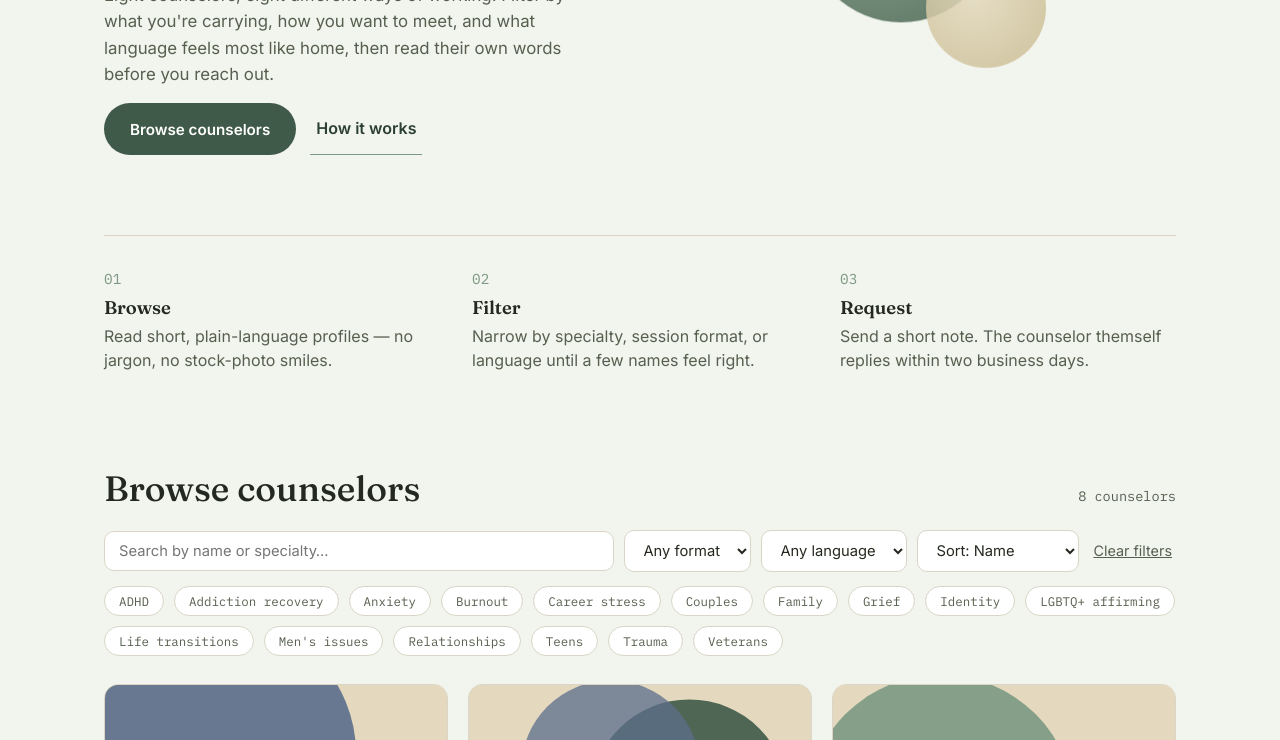
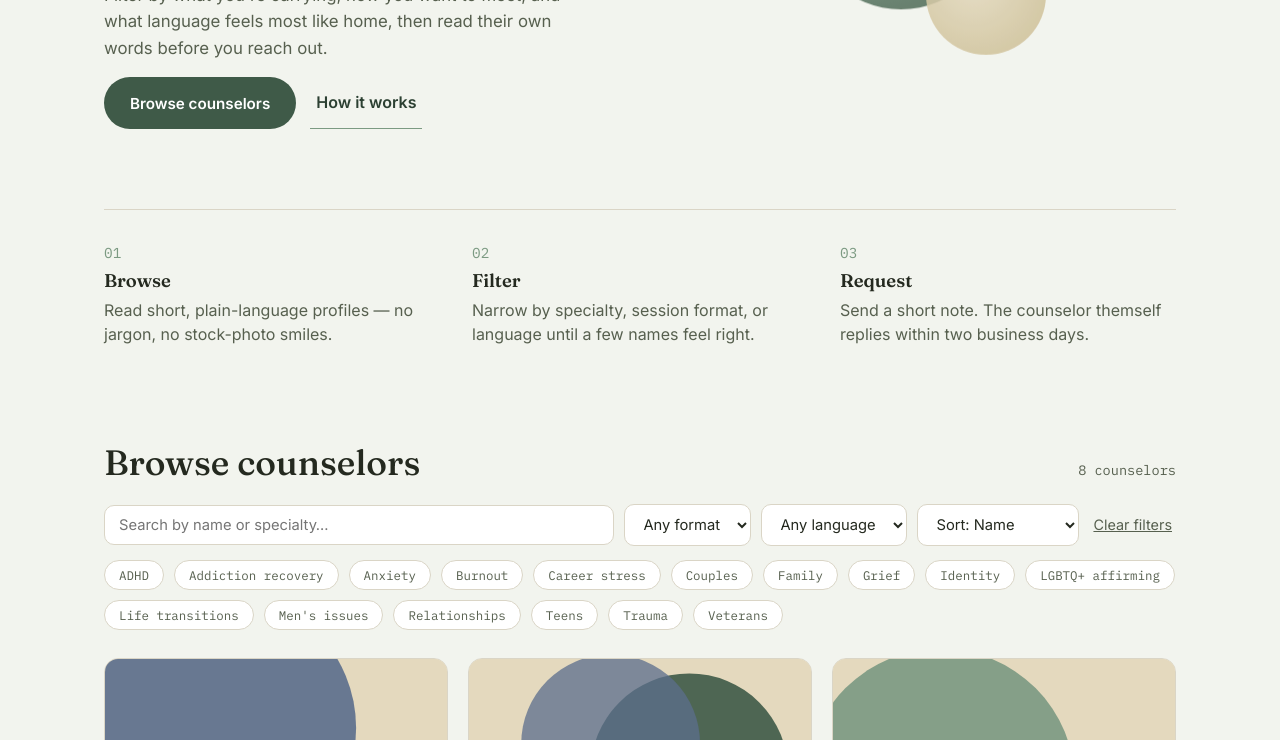
Before and after one commit to nicolomantini/common-ground-web, a plain HTML site: page index.html in a window 1280 px wide. Shown: the part 360-1100 px from the top of the page. Drawn offline with Linux system fonts and the light colour scheme.

```diff
--- a/index.html
+++ b/index.html
@@ -32,7 +32,7 @@
       <div class="hero-copy">
         <p class="eyebrow">A small, independent practice</p>
         <h1>Find a counselor who feels right &mdash; not just available.</h1>
-        <p class="hero-sub">Eight counselors, eight different ways of working. Filter by what you're carrying, how you want to meet, and what language feels most like home, then read their own words before you reach out.</p>
+        <p class="hero-sub">Filter by what you're carrying, how you want to meet, and what language feels most like home, then read their own words before you reach out.</p>
         <div class="hero-actions">
           <button type="button" class="btn-primary" id="scroll-to-directory">Browse counselors</button>
           <a class="btn-ghost" href="#how">How it works</a>
```
